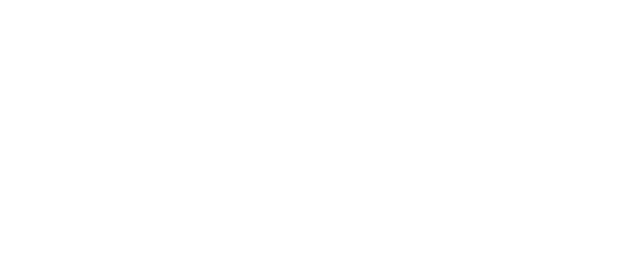
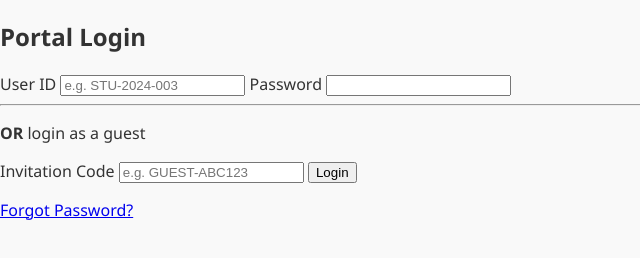
Before and after one commit to MUHAMMAD123231/Alif-model-website, a plain HTML site: page templates/login_page.html in a window 1280 px wide. Shown: the whole page, without its empty margins (0-640 px from the left). Drawn offline with Linux system fonts and the light colour scheme.

Commit message:
Edit the login page for student,teacher,admin and guest

```diff
--- a/templates/login_page.html
+++ b/templates/login_page.html
@@ -0,0 +1,24 @@
+<!DOCTYPE html>
+<html lang="en">
+<head>
+  <meta charset="UTF-8">
+  <title>Login</title>
+  <meta name="viewport" content="width=device-width, initial-scale=1.0">
+  <link rel="stylesheet" href="../static/style/style.css" type="text/css" media="all" />
+</head>
+<body>
+  <form id="login_form" action="/login" method="post" accept-charset="utf-8">
+    <h2>Portal Login</h2>
+    <label for="user_id">User ID</label>
+    <input type="text" id="user_id" name="user_id" placeholder="e.g. STU-2024-003">
+    <label for="password">Password</label>
+    <input type="password" id="password" name="password">
+    <hr>
+    <p><strong>OR</strong> login as a guest</p>
+    <label for="invitation_code">Invitation Code</label>
+    <input type="text" id="invitation_code" name="invitation_code" placeholder="e.g. GUEST-ABC123">
+    <button type="submit">Login</button>
+  </form>
+  <p><a href="/forgot-password">Forgot Password?</a></p>
+</body>
+</html>
```
Also changed, not shown: templates/register/register_admin.html (+1 -1 lines), templates/register/register_student.html (+1 -1 lines), templates/register/register_teacher.html (+1 -1 lines).
